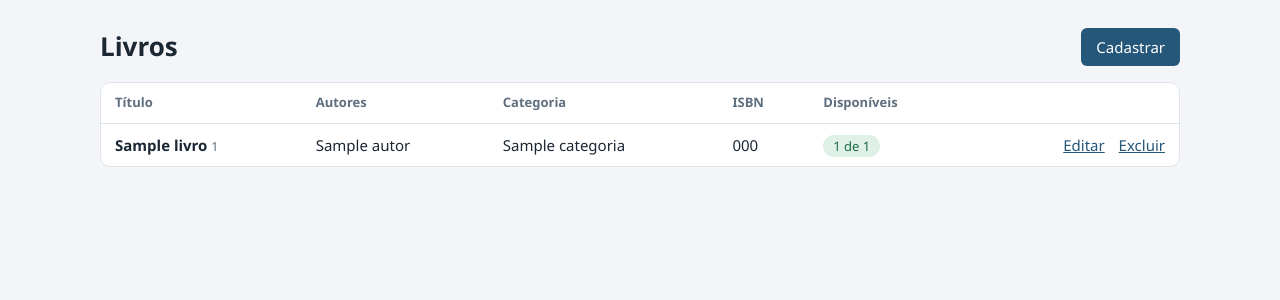
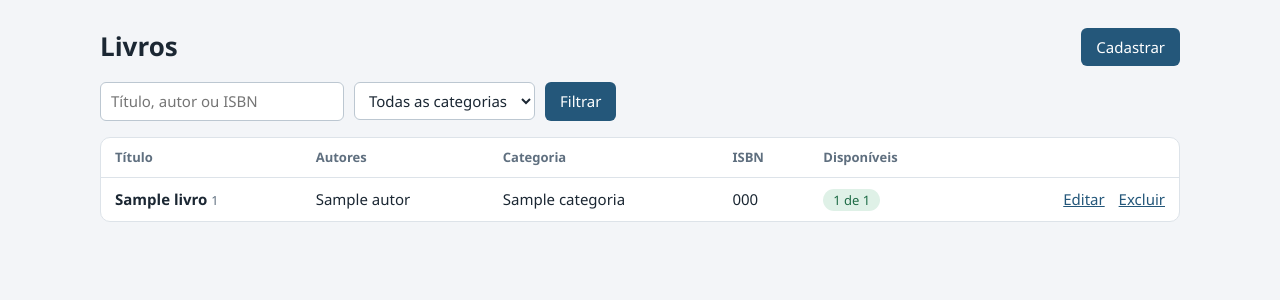
Before and after one commit to AndreyViolante/biblioteca, a Django app: page /livros/ in a window 1280 px wide. Shown: the part 59-359 px from the top of the page. Run offline with Django 5.2, Linux system fonts and the light colour scheme; a user stored in the database is signed in; tables that the repository leaves empty hold one stand-in row (values such as "Sample post").

Commit message:
feat: busca de livros por título, autor, ISBN e categoria

```diff
--- a/acervo/forms.py
+++ b/acervo/forms.py
@@ -32,3 +32,14 @@ class LivroForm(FormDaOrganizacao):
         model = Livro
         fields = ['titulo', 'isbn', 'ano', 'categoria', 'autores', 'exemplares']
         widgets = {'autores': forms.CheckboxSelectMultiple}
+
+
+class FiltroLivroForm(forms.Form):
+    q = forms.CharField(required=False, label='Busca')
+    categoria = forms.ModelChoiceField(
+        Categoria.objects.none(), required=False, empty_label='Todas as categorias')
+
+    def __init__(self, *args, org, **kwargs):
+        super().__init__(*args, **kwargs)
+        self.fields['categoria'].queryset = Categoria.objects.filter(organizacao=org)
+        self.fields['q'].widget.attrs['placeholder'] = 'Título, autor ou ISBN'
--- a/acervo/views.py
+++ b/acervo/views.py
@@ -1,11 +1,11 @@
 from django.contrib import messages
 from django.core.paginator import Paginator
-from django.db.models import ProtectedError
+from django.db.models import ProtectedError, Q
 from django.shortcuts import get_object_or_404, redirect, render
 
 from core.acesso import org_atual, papel_requerido, perfil_requerido
 
-from .forms import AutorForm, CategoriaForm, LivroForm
+from .forms import AutorForm, CategoriaForm, FiltroLivroForm, LivroForm
 from .models import Autor, Categoria, Livro
 
 
@@ -56,7 +56,16 @@ def lista_livros(request):
         .com_disponibilidade()
         .select_related('categoria')
         .prefetch_related('autores'))
-    return render(request, 'acervo/livros.html', {'pagina': _paginar(request, livros)})
+    filtro = FiltroLivroForm(request.GET, org=org)
+    if filtro.is_valid():
+        q = filtro.cleaned_data['q']
+        if q:
+            livros = livros.filter(
+                Q(titulo__icontains=q) | Q(isbn__icontains=q) | Q(autores__nome__icontains=q))
+        if filtro.cleaned_data['categoria']:
+            livros = livros.filter(categoria=filtro.cleaned_data['categoria'])
+    return render(request, 'acervo/livros.html',
+                  {'pagina': _paginar(request, livros), 'filtro': filtro})
 
 
 @papel_requerido('admin')
--- a/templates/acervo/livros.html
+++ b/templates/acervo/livros.html
@@ -3,6 +3,7 @@
 {% block conteudo %}
 <div class="cabeca"><h1>Livros</h1>
   {% if user.perfil.eh_admin %}<a class="botao" href="{% url 'novo_livro' %}">Cadastrar</a>{% endif %}</div>
+<form class="filtro">{{ filtro.q }} {{ filtro.categoria }} <button>Filtrar</button></form>
 <div class="tabela"><table>
   <thead><tr><th>Título</th><th>Autores</th><th>Categoria</th><th>ISBN</th><th>Disponíveis</th><th></th></tr></thead>
   <tbody>
```
